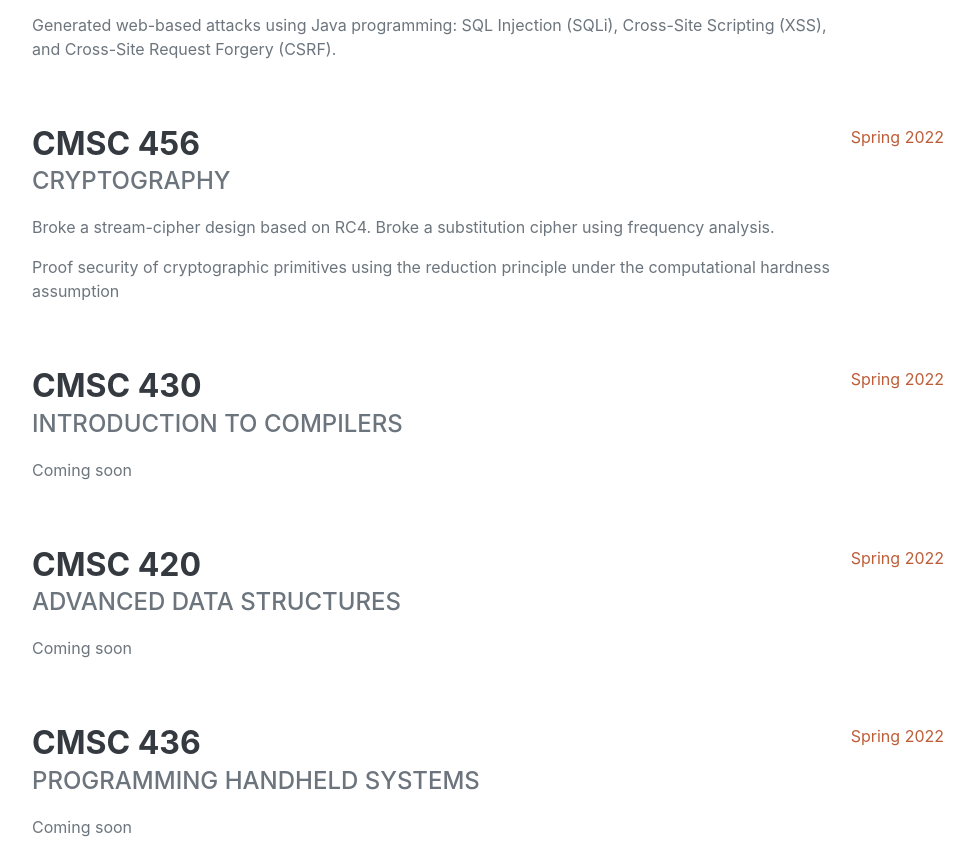
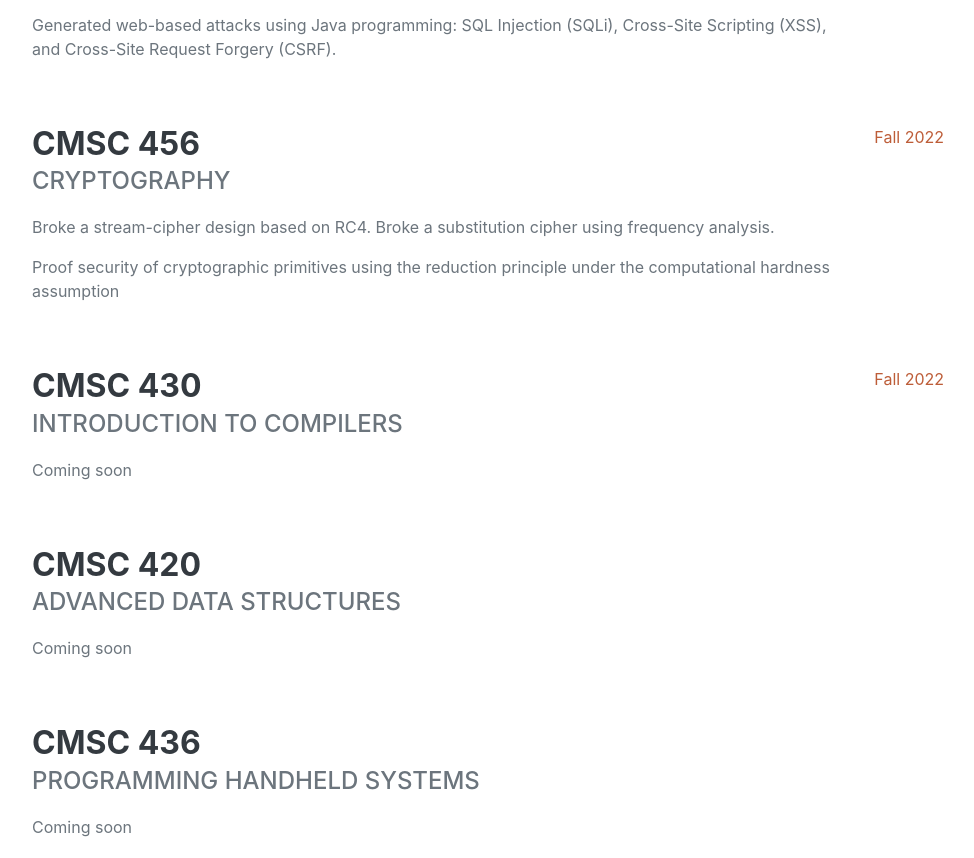
Before and after one commit to 1onQ/resume, a plain HTML site: page index.html in a window 1280 px wide. Shown: the part 1468-2326 px from the top of the page, without its empty margins (288-1262 px from the left). Drawn offline with nearby package versions, Linux system fonts and the light colour scheme; a web font is replaced by a local one.

Commit message:
Update index.html

```diff
--- a/index.html
+++ b/index.html
@@ -88,7 +88,7 @@
                             <p>Broke a stream-cipher design based on RC4. Broke a substitution cipher using frequency analysis.</p>
                             <p>Proof security of cryptographic primitives using the reduction principle under the computational hardness assumption</p>
                         </div>
-                        <div class="flex-shrink-0"><span class="text-primary">Spring 2022</span></div>
+                        <div class="flex-shrink-0"><span class="text-primary">Fall 2022</span></div>
                     </div>
                     <div class="d-flex flex-column flex-md-row justify-content-between mb-5">
                         <div class="flex-grow-1">
@@ -97,7 +97,7 @@
                             <p>Coming soon</p>
                             <p></p>
                         </div>
-                        <div class="flex-shrink-0"><span class="text-primary">Spring 2022</span></div>
+                        <div class="flex-shrink-0"><span class="text-primary">Fall 2022</span></div>
 
                     </div>
                     <div class="d-flex flex-column flex-md-row justify-content-between mb-5">
@@ -107,7 +107,7 @@
                             <p>Coming soon</p>
                             <p></p>
                         </div>
-                        <div class="flex-shrink-0"><span class="text-primary">Spring 2022</span></div>
+                        <div class="flex-shrink-0"><span class="text-primary"></span></div>
                     </div>
                     <div class="d-flex flex-column flex-md-row justify-content-between mb-5">
                         <div class="flex-grow-1">
@@ -116,7 +116,7 @@
                             <p>Coming soon</p>
                             <p></p>
                         </div>
-                        <div class="flex-shrink-0"><span class="text-primary">Spring 2022</span></div>
+                        <div class="flex-shrink-0"><span class="text-primary"></span></div>
                     </div>
 
                     <div class="d-flex flex-column flex-md-row justify-content-between mb-5">
```
